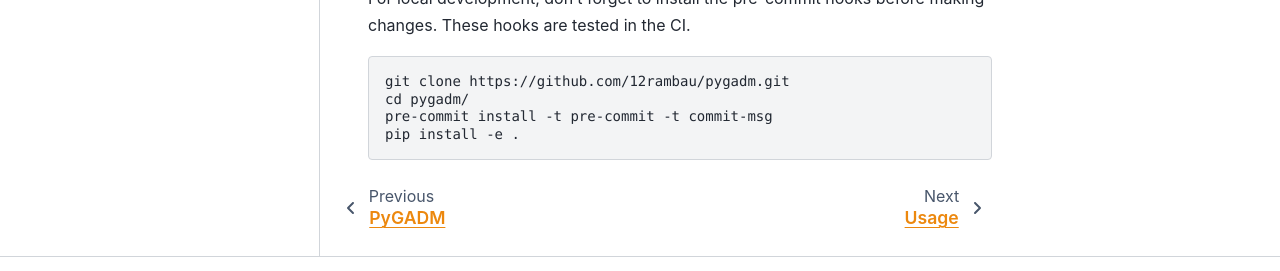
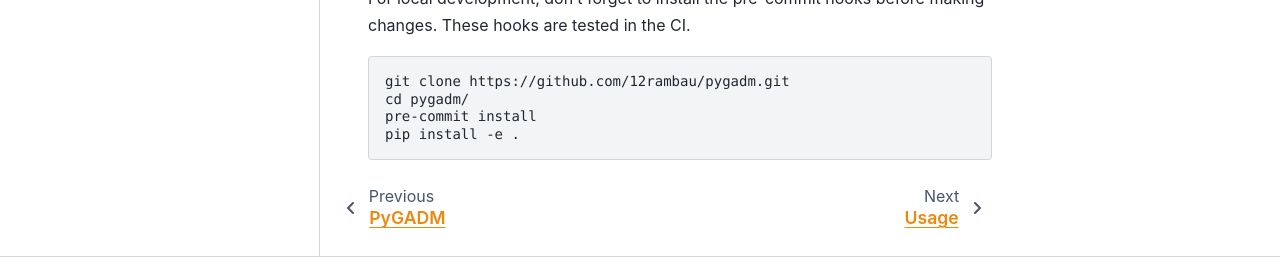
Before and after one commit to 12rambau/pygadm, a Sphinx documentation site: the page built from docs/source/setup.rst, in a window 1280 px wide and 1102 px high. Shown: the part 752-1023 px from the top of the window. Built offline with Sphinx 7.4.7 and the PyData theme 0.15.4, drawn with Linux system fonts in a browser that asks for light colours; pages that are not in the unit, such as notebooks, are missing from menus; the version number is read from the project's files by our own code.

```diff
--- a/docs/source/setup.rst
+++ b/docs/source/setup.rst
@@ -38,5 +38,5 @@
 
    git clone https://github.com/12rambau/pygadm.git
    cd pygadm/
-   pre-commit install -t pre-commit -t commit-msg
+   pre-commit install
    pip install -e .
```
Also changed, not shown: .pre-commit-config.yaml.
